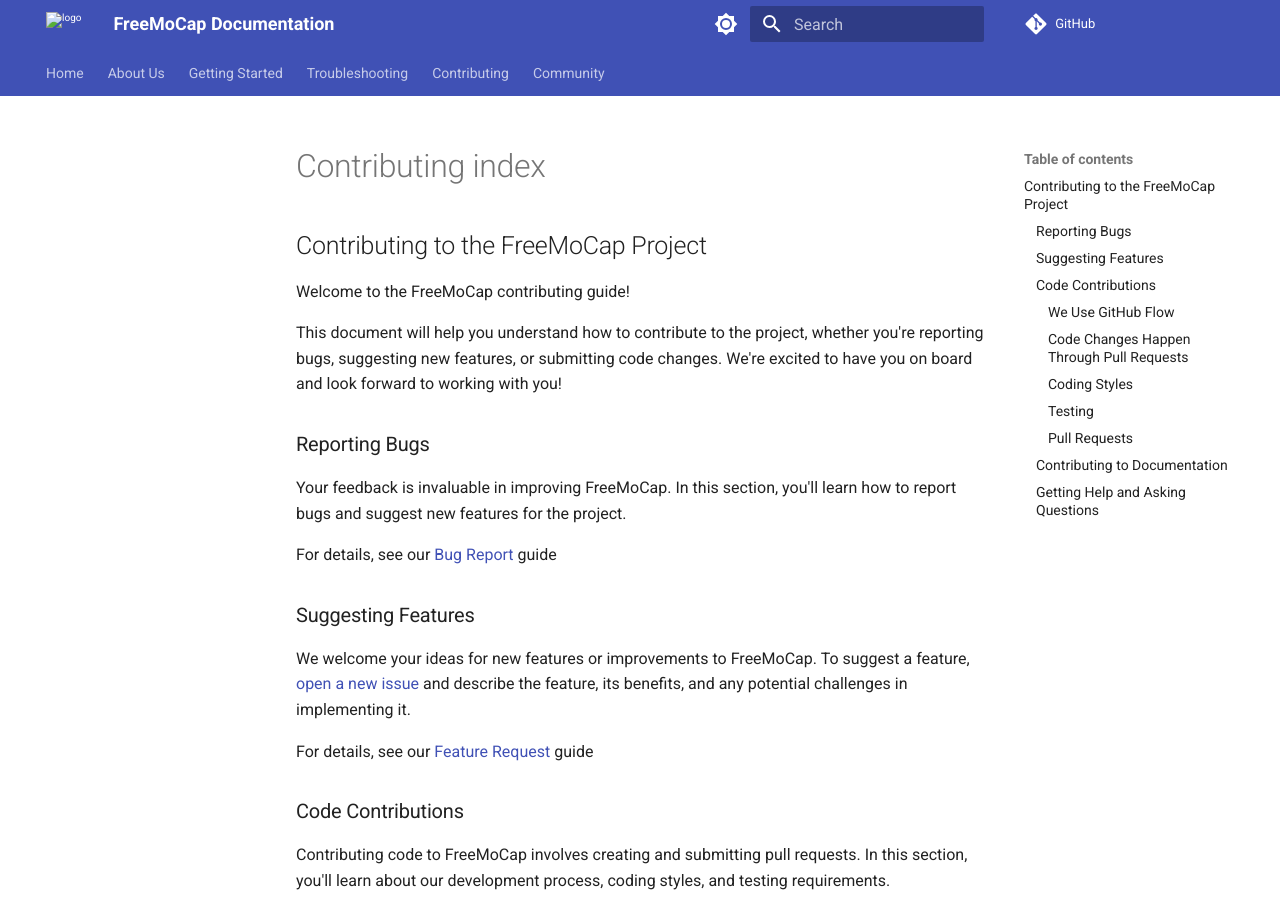
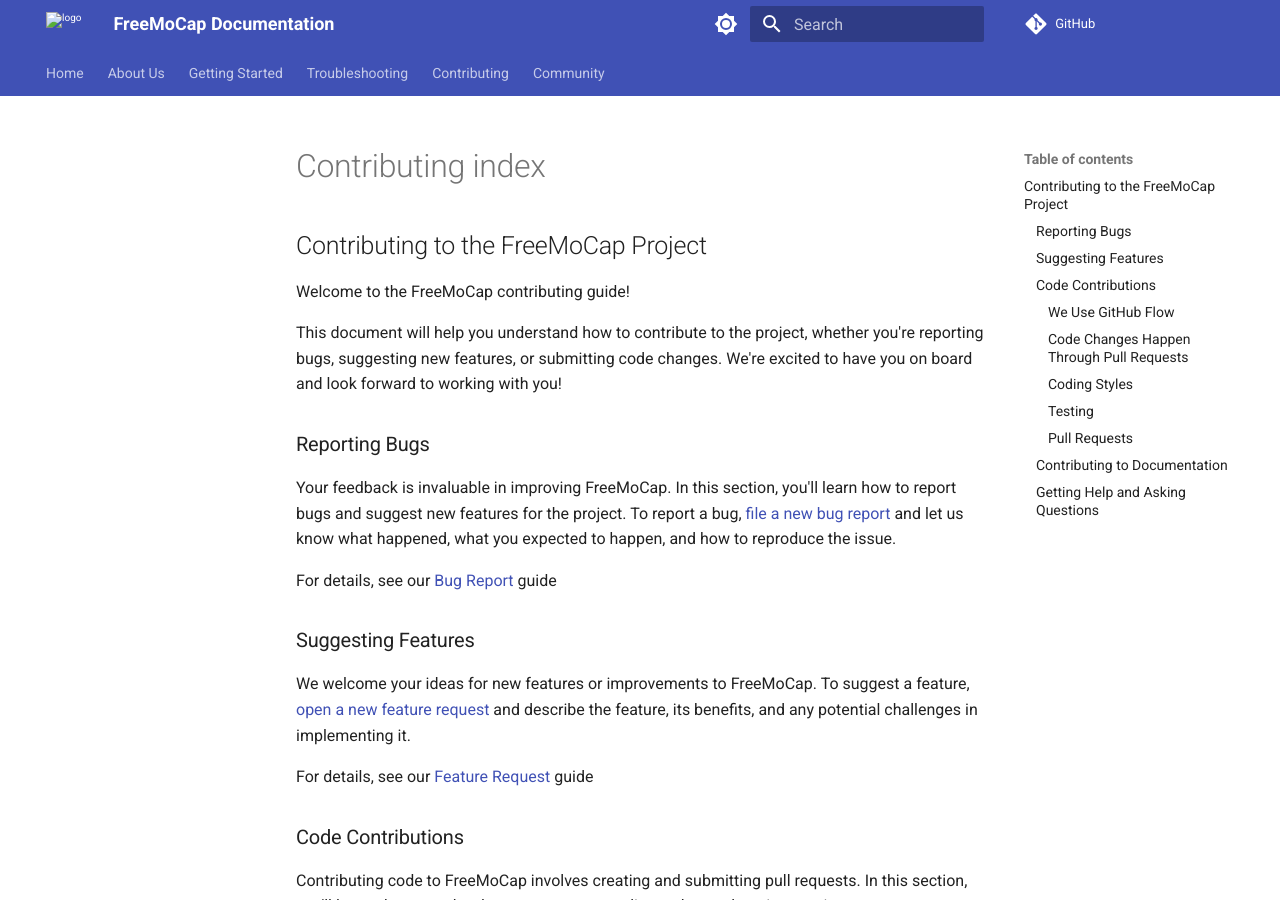
Before and after one commit to freemocap/documentation, an MkDocs documentation site: the page built from docs/Writerside/topics/contributing/contributing_index.md, in a window 1280 px wide and 900 px high. Built offline with MkDocs 1.6.1 and Material for MkDocs 9.7.7, drawn with Linux system fonts in a browser that asks for light colours; comment, search, counter and statistics services are not loaded.

Commit message:
More specific links to bug reports and feature requests

```diff
--- a/docs/Writerside/topics/contributing/contributing_index.md
+++ b/docs/Writerside/topics/contributing/contributing_index.md
@@ -7,13 +7,13 @@
 
 ## Reporting Bugs
 
-Your feedback is invaluable in improving FreeMoCap. In this section, you'll learn how to report bugs and suggest new features for the project.
+Your feedback is invaluable in improving FreeMoCap. In this section, you'll learn how to report bugs and suggest new features for the project. To report a bug, [file a new bug report](https://github.com/freemocap/freemocap/issues/new?template=bug_report.md) and let us know what happened, what you expected to happen, and how to reproduce the issue.
 
 For details, see our [Bug Report](bug_report.md) guide
 
 ## Suggesting Features
 
-We welcome your ideas for new features or improvements to FreeMoCap. To suggest a feature, [open a new issue](https://github.com/freemocap/freemocap/issues/new) and describe the feature, its benefits, and any potential challenges in implementing it.
+We welcome your ideas for new features or improvements to FreeMoCap. To suggest a feature, [open a new feature request](https://github.com/freemocap/freemocap/issues/new?template=feature_request.md) and describe the feature, its benefits, and any potential challenges in implementing it.
 
 For details, see our [Feature Request](feature_request.md)  guide
 
```
